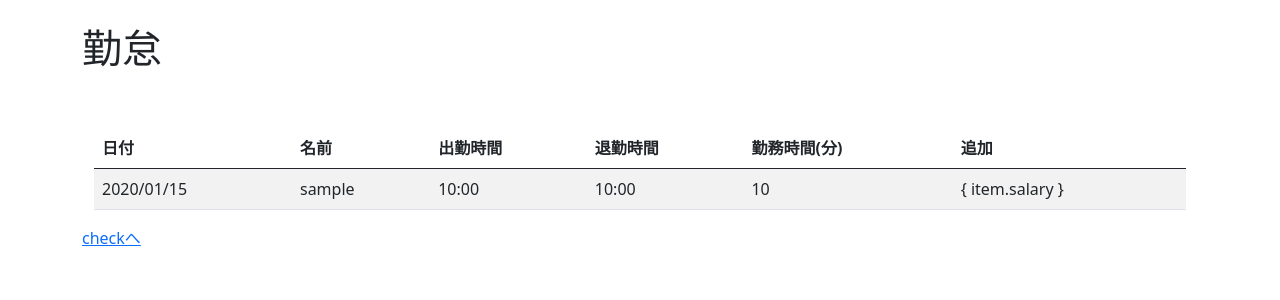
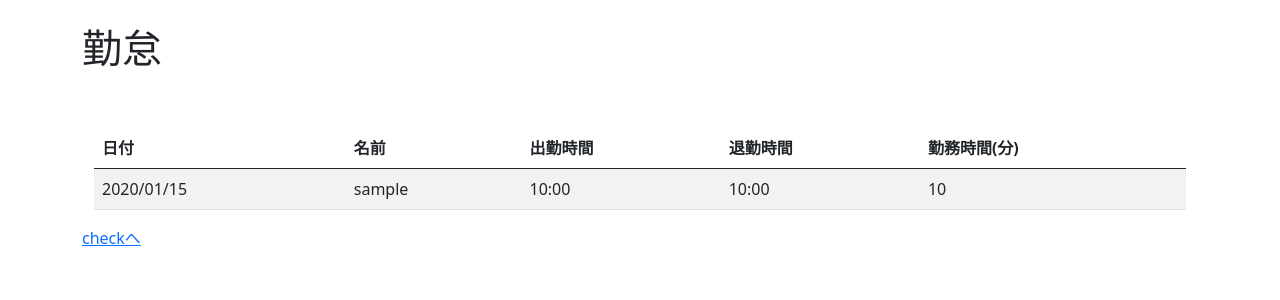
Before and after one commit to Hikaru1656/easy_kintai, a Django app: template attendance/templates/attendance/attends.html in a window 1280 px wide. Shown: the part 56-356 px from the top of the page. Run offline with Django 4.2, Linux system fonts and the light colour scheme; the template is opened without the code that fills it: values that come from a table or form of the project are taken from there, others are empty; a user stored in the database is signed in; tables that the repository leaves empty hold one stand-in row (values such as "Sample post"); some libraries are stand-ins or nearby versions.

Commit message:
html.attends 修正2

```diff
--- a/attendance/templates/attendance/attends.html
+++ b/attendance/templates/attendance/attends.html
@@ -17,7 +17,7 @@
           <th>出勤時間</th>
           <th>退勤時間</th>
           <th>勤務時間(分)</th>
-          <th>追加</th>
+          <!-- <th>追加</th> -->
         </tr>
       </thead>
       <tbody>
@@ -28,7 +28,7 @@
           <td>{{ item.start_time | date:'H:i' }}</td>
           <td>{{ item.end_time | date:'H:i' }}</td>
           <td>{{ item.total_time }}</td>
-          <td>{ item.salary }</td>
+          <!-- <td>{ item.salary }</td> -->
         </tr>
         {% endfor %}
       </tbody>
--- a/attendance/views.py
+++ b/attendance/views.py
@@ -20,7 +20,7 @@ def attends(request):
     else:
         attend_data = Attend.objects.all()
         params = {
-        'attendData':attend_data
+        'attend_data':attend_data
         }
         return render(request, 'attendance/attends.html', params)
 
```
